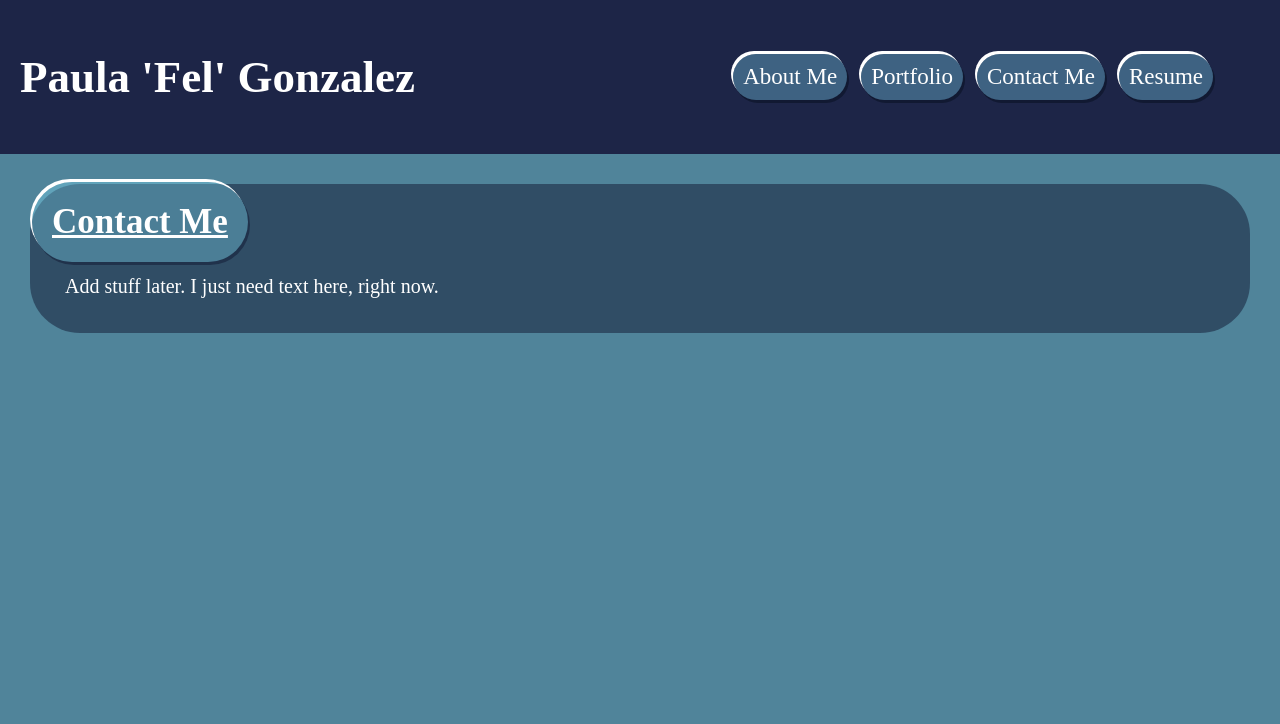
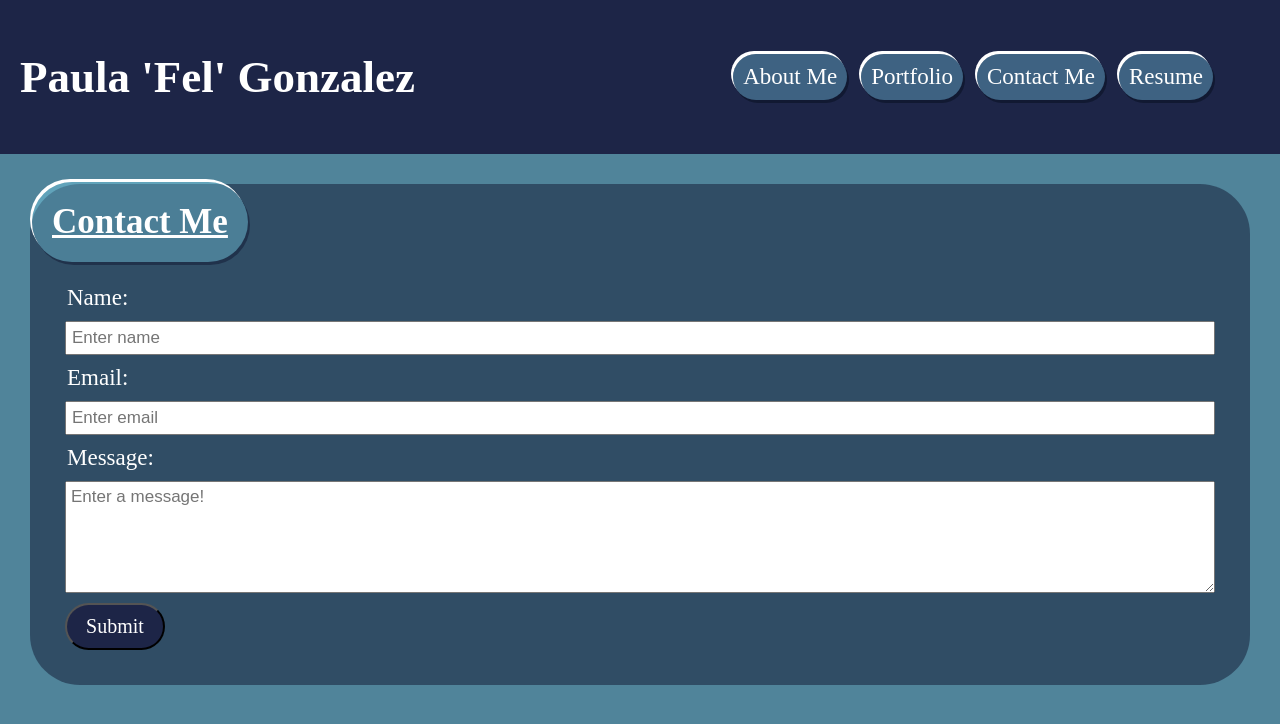
Before and after one commit to gonz951/Fels-Portfolio, a React (Vite) app: page /contact in a window 1280 px wide. Shown: the top 724 px of the page. Built offline with nearby package versions, Linux system fonts and the light colour scheme.

Commit message:
added form

```diff
--- a/src/pages/ContactMe.jsx
+++ b/src/pages/ContactMe.jsx
@@ -5,7 +5,15 @@ export default function ContactPage() {
         <div className='card'>
          <h2>Contact Me</h2>
          <p>
-            Add stuff later. I just need text here, right now.
+            <form className='contact'>
+                <label>Name:</label>
+                <input placeholder='Enter name'></input>
+                <label>Email:</label>
+                <input placeholder='Enter email'></input>
+                <label>Message:</label>
+                <textarea placeholder='Enter a message!'></textarea>
+                <button type='submit'>Submit</button>
+            </form>
          </p>
         </div>
     );
```
